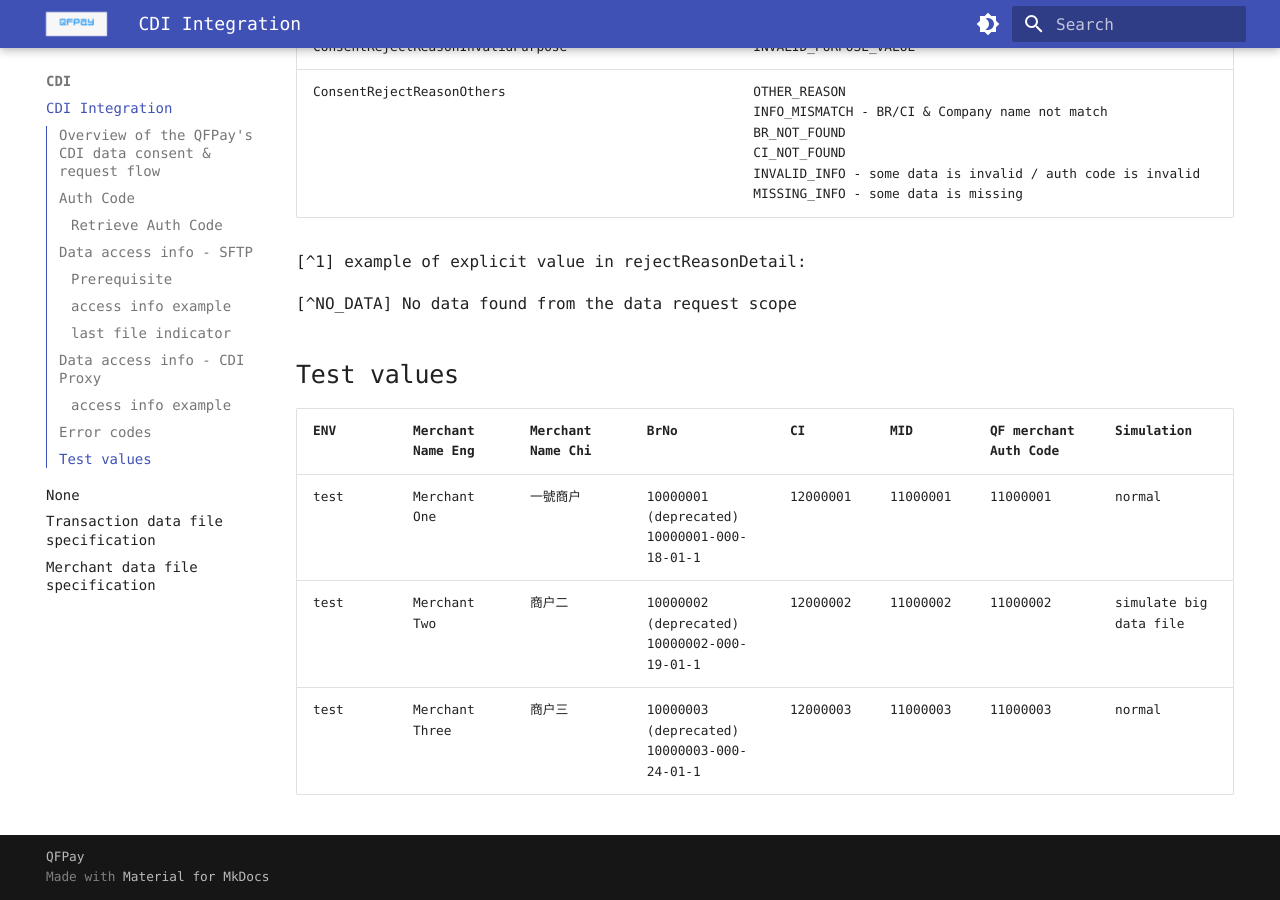
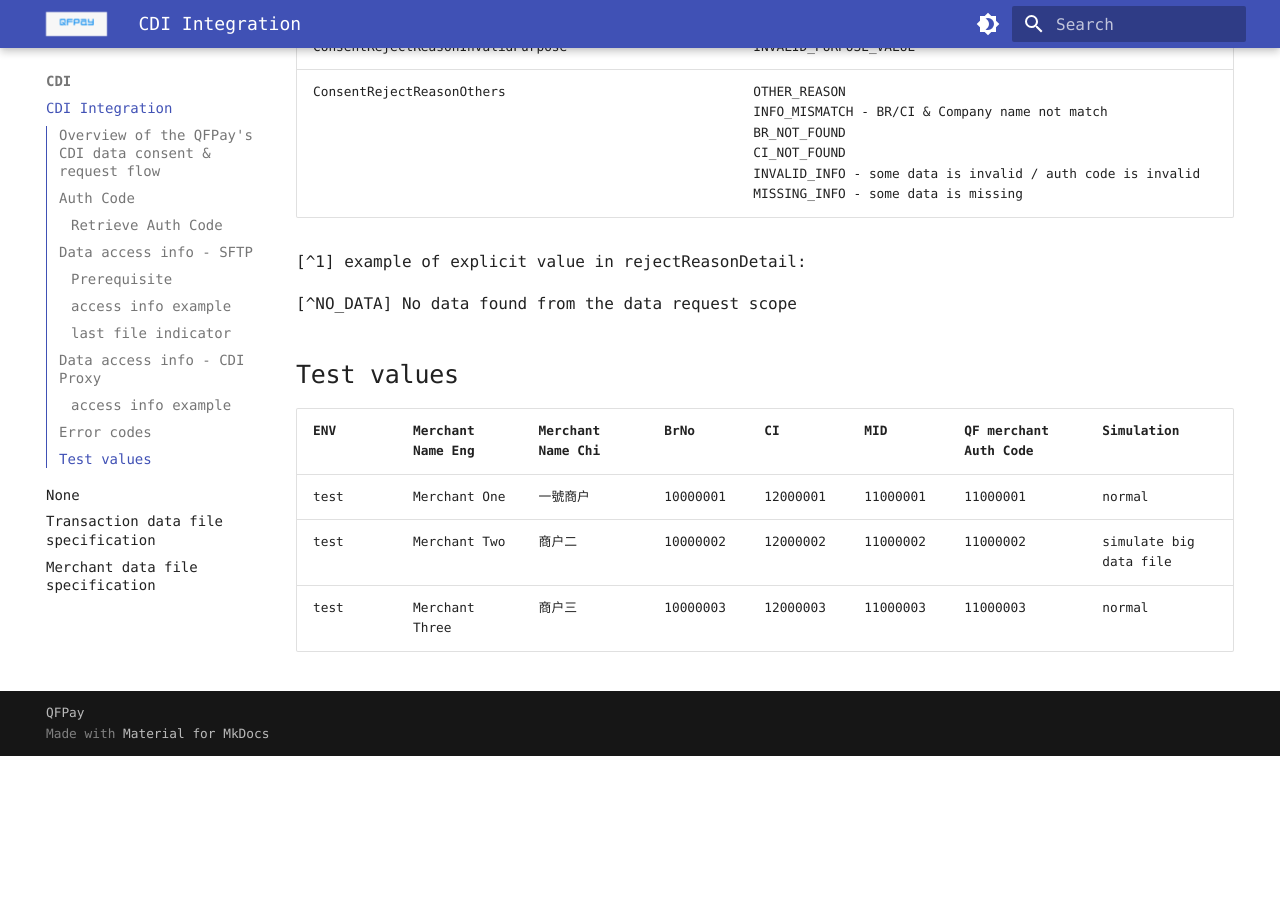
Before and after one commit to yxiaao/docs, an MkDocs documentation site: the page built from docs/cdi/integration.md, in a window 1280 px wide and 900 px high, scrolled down 3323 px. Built offline with MkDocs 1.6.1 and Material for MkDocs 9.7.7, drawn with Linux system fonts in a browser that asks for light colours; some web fonts are replaced; comment, search, counter and statistics services are not loaded; after the commit the page ends 4079 px from its top, so only the background shows below that.

Commit message:
update test values

```diff
--- a/docs/cdi/integration.md
+++ b/docs/cdi/integration.md
@@ -145,6 +145,6 @@ To indicate no futher updates for data files
 
 | ENV  | Merchant Name Eng | Merchant Name Chi | BrNo     | CI       | MID      | QF merchant Auth Code | Simulation             |
 |------|-------------------|-------------------|----------|----------|----------|-----------------------|------------------------|
-| test | Merchant One      | 一號商户              | 10000001 (deprecated) <br> 10000001-000-18-01-1 | 12000001 | 11000001 | 11000001              | normal                 |
-| test | Merchant Two      | 商户二               | 10000002 (deprecated) <br> 10000002-000-19-01-1 | 12000002 | 11000002 | 11000002              | simulate big data file |
-| test | Merchant Three    | 商户三               | 10000003 (deprecated) <br> 10000003-000-24-01-1 | 12000003 | 11000003 | 11000003              | normal                 |
+| test | Merchant One      | 一號商户              | 10000001 | 12000001 | 11000001 | 11000001              | normal                 |
+| test | Merchant Two      | 商户二               | 10000002 | 12000002 | 11000002 | 11000002              | simulate big data file |
+| test | Merchant Three    | 商户三               | 10000003 | 12000003 | 11000003 | 11000003              | normal                 |
```
